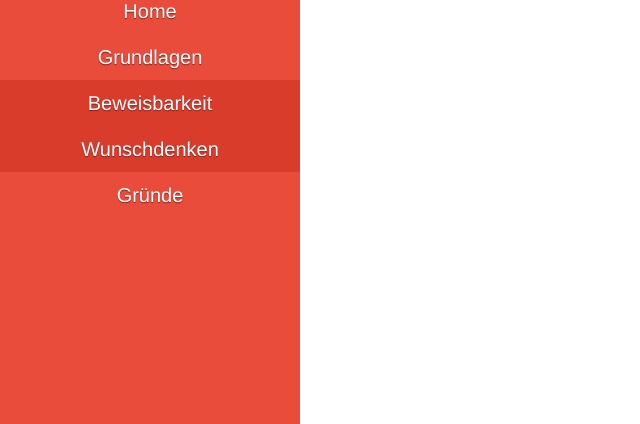
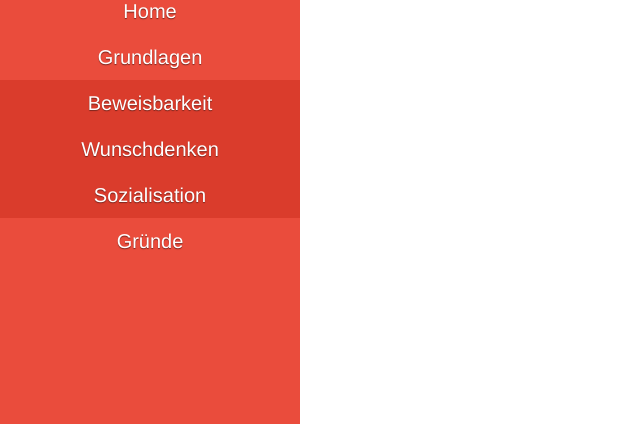
Before and after one commit to JoshuaRiewesell/apologetik-kompakt, a plain HTML site: page index.html in a window 1280 px wide. Both pictures are taken after a click on the button "Grundlagen". Shown: the part 376-800 px from the top of the page, without its empty margins (0-640 px from the left). Drawn offline with nearby package versions, Linux system fonts and the light colour scheme.

Commit message:
Sozialisation Basics

```diff
--- a/index.html
+++ b/index.html
@@ -21,6 +21,7 @@
           <div id="grundlagen" class="collapse">
               <button class="nav-link" data-url="sites/beweisbarkeit.md">Beweisbarkeit</button>
               <button class="nav-link" data-url="sites/wunschdenken.md">Wunschdenken</button>
+              <button class="nav-link" data-url="sites/sozialisation.md">Sozialisation</button>
           </div>
 
         <button class="nav-link" type="button" data-bs-toggle="collapse" data-bs-target="#gruende" data-url="gruende.md">Gründe</button>
```
Also changed, not shown: 2 other files.
